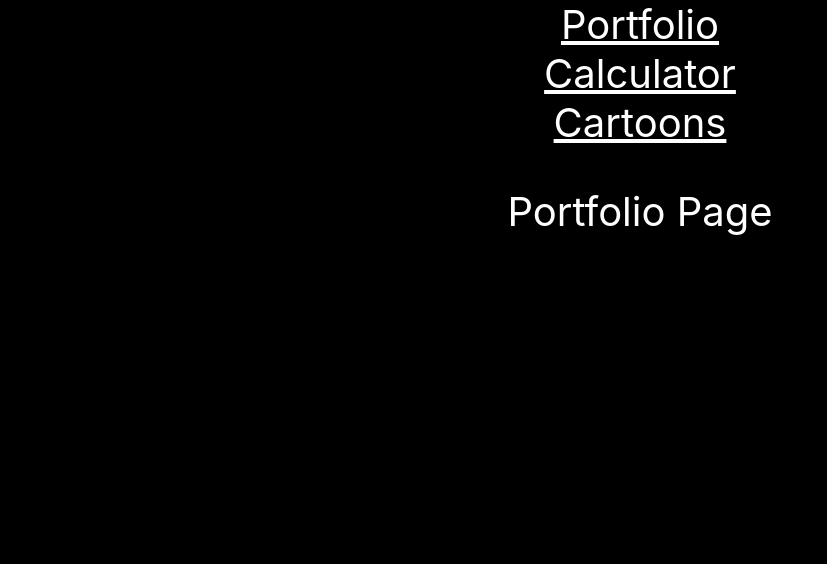
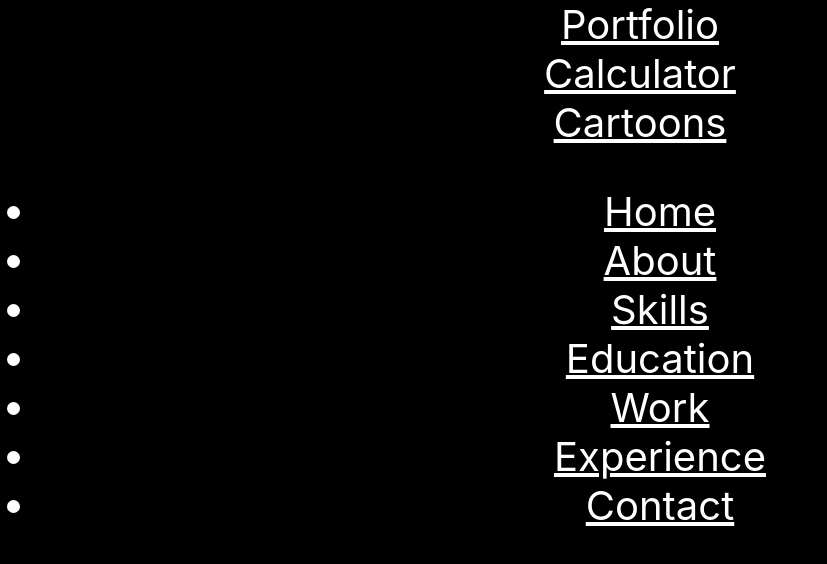
Before and after one commit to palani02/React-Routers-Task, a React (Create React App) app: page /Portfolio in a window 1280 px wide. Shown: the top 564 px of the page, without its empty margins (0-827 px from the left). Built offline with nearby package versions, Linux system fonts and the light colour scheme.

Commit message:
Addes content in portfolio components

```diff
--- a/src/Components/Routers/Portfolio/Portfolio.jsx
+++ b/src/Components/Routers/Portfolio/Portfolio.jsx
@@ -2,9 +2,23 @@ import React from 'react'
 import './Portfolio.css';
 function Portfolio() {
   return (
-    <div className='Container'>
-      <p>Portfolio Page</p>
-    </div>
+    <header>
+    <a href="/" class="logo"><i class="fab fa-node-js"></i></a>
+
+    <div id="menu" class="fas fa-bars"></div>
+    <nav class="navbar">
+        <ul>
+        <li><a class="active" href="#home">Home</a></li>
+        <li><a href="#about">About</a></li>
+        <li><a href="#skills">Skills</a></li>
+        <li><a href="#education">Education</a></li>
+        <li><a href="#work">Work</a></li>
+        <li><a href="#experience">Experience</a></li>
+        <li><a href="#contact">Contact</a></li>
+        </ul>
+    </nav>
+</header>
+
 
   )
 }
```
